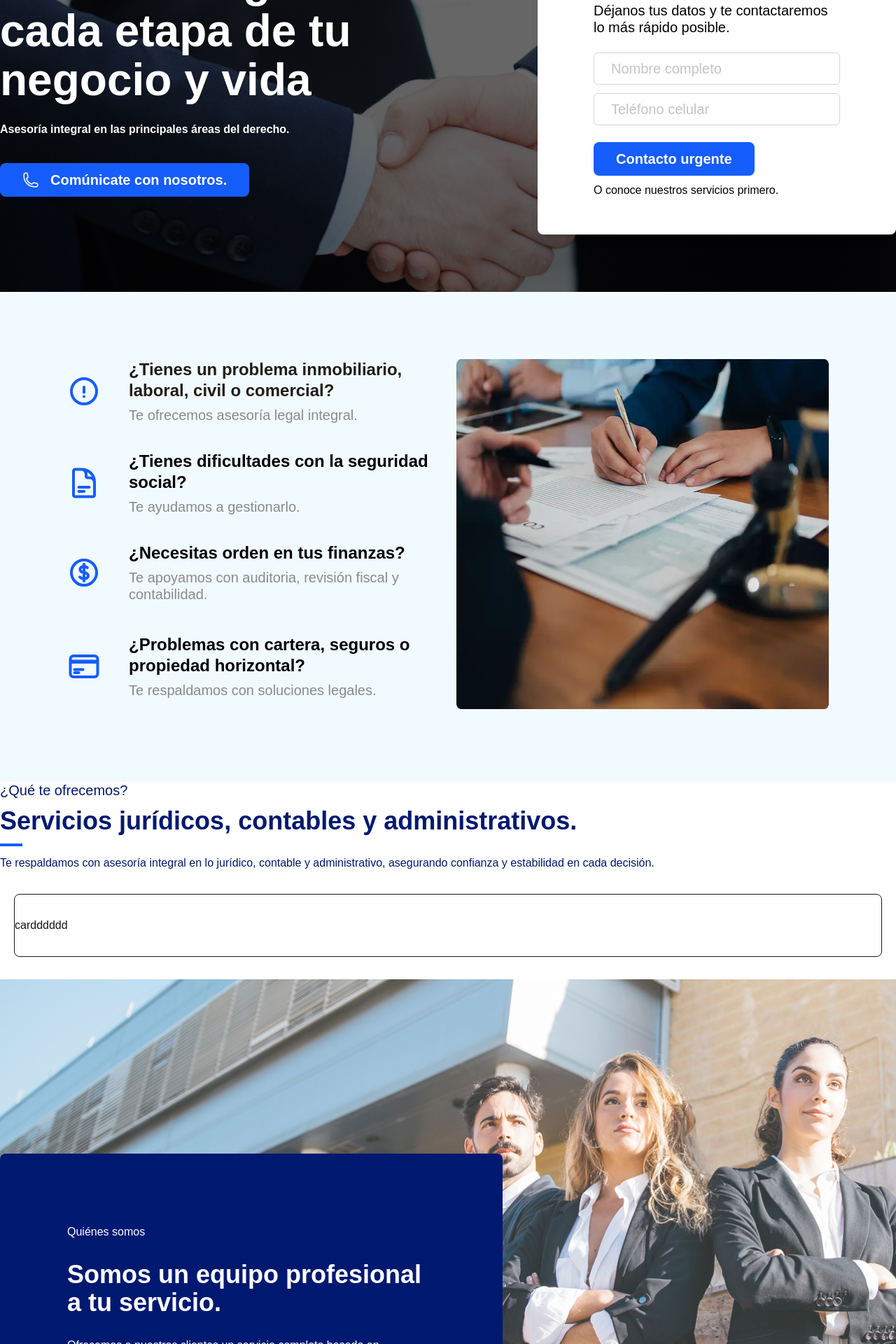
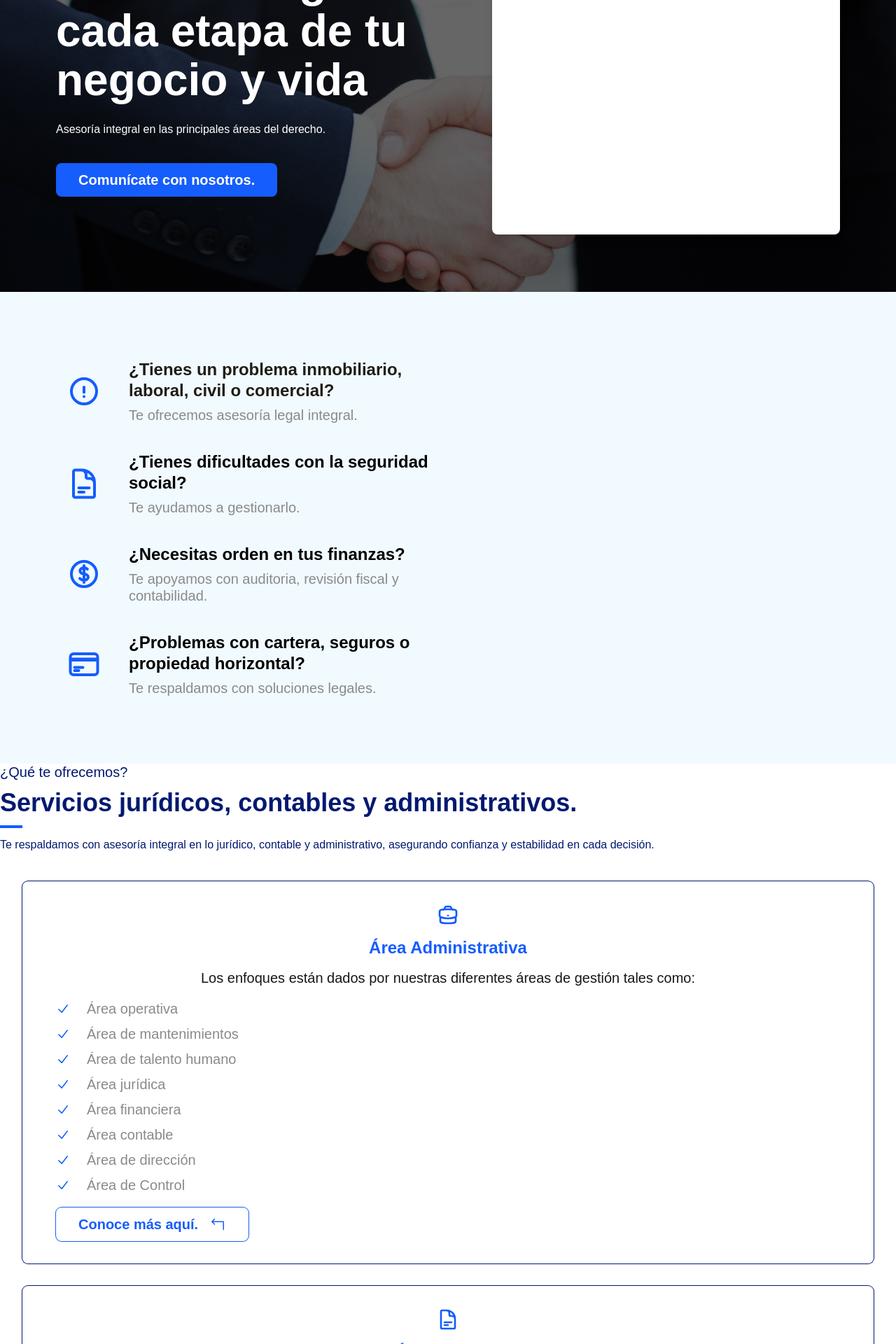
Before and after one commit to App-vance/appvance_legalmanager_web, a Next.js app: page / in a window 1280 px wide. Shown: the part 320-2240 px from the top of the page at 70% size. Built offline with nearby package versions, Linux system fonts and the light colour scheme.

Commit message:
services design

```diff
--- a/components/CardService.tsx
+++ b/components/CardService.tsx
@@ -1,7 +1,40 @@
-export default function CardService() {
+import Button from "@/components/Button";
+import { ArrowTurnUpLeftIcon } from "@heroicons/react/24/outline";
+import { CheckIcon } from '@heroicons/react/20/solid';
+import React from 'react'
+
+type CardServiceProps = {
+  title: string;
+  description: string;
+  items: string[];
+  icon?: React.ReactNode;
+}
+
+const CardService = ({ title, description, items, icon }: CardServiceProps) => {
   return (
     <>
-      <div className="border rounded-lg py-8">cardddddd</div>
+      <div className="ring ring-[#001970] rounded-lg py-8">
+        {icon}
+        <h1 className="text-center text-features text-secondary-blue mb-4">{title}</h1>
+        <p className="text-center text-body px-6 mb-5">{description}</p>
+        <ul className='flex flex-col gap-3 px-12 mb-5'>
+          {items.map((item, index) => (
+            <li key={index} className='flex gap-6 items-center text-body text-gray'>
+              <span>
+                <CheckIcon className='w-5 h-5 text-secondary-blue' />
+              </span>
+              {item}
+            </li>
+          ))}
+        </ul>
+        <Button
+          text="Conoce más aquí."
+          customClass="mx-12 text-button ring ring-secondary-blue bg-white flex-row-reverse !text-secondary-blue"
+          icon={<ArrowTurnUpLeftIcon className="h-6 w-6" />}
+        />
+      </div>
     </>
   );
-}
+};
+
+export default CardService;
--- a/modules/Hero.tsx
+++ b/modules/Hero.tsx
@@ -1,31 +1,23 @@
 "use client";
-
-import { PhoneIcon } from "@heroicons/react/24/outline";
-
 import Button from "@/components/Button";
-import ContactForm from "@/modules/ContactForm";
+import React from "react";
 
 const Hero = () => {
   return (
-    <div className="hero-bg flex flex-col items-center justify-center py-24 text-white">
-      <div className="mx-auto max-w-7xl w-full flex items-center justify-between gap-20">
+    <div className="hero-bg flex items-center justify-between px-20 text-white">
       <div>
         <h1 className="text-title max-w-[650px]">
           Tu aliado legal en cada etapa de tu negocio y vida
         </h1>
-          <h3 className="pt-6 pb-9 text-[1rem] font-semibold leading-[24px]">Asesoría integral en las principales áreas del derecho.</h3>
+        <p className="pt-6 pb-9 text-[1rem] font-medium leading-[24px]">Asesoría integral en las principales áreas del derecho.</p>
         <Button
-            text="Comúnicate con nosotros."
+            text="Comunícate con nosotros."
             customClass="text-button bg-secondary-blue"
-            icon={<PhoneIcon className="h-6 w-6" />}
             onClick={() => console.log("Solicitar asesoría clicked")}
         />
       </div>
-        <div className="flex flex-col py-16 px-20 bg-white rounded-lg shadow-lg h-[450px] w-[512px] gap-6">
-          <h3 className="text-primary-blue text-features">¿Necesitas asesoría urgente?</h3>
-          <p className="text-black text-body">Déjanos tus datos y te contactaremos lo más rápido posible.</p>
-          <ContactForm />
-        </div>
+      <div className="flex flex-col items-center justify-center py-16 px-20 bg-white rounded-lg shadow-lg h-[450px] w-[512px]">
+        <p>Formulario</p>
       </div>
     </div>
   );
--- a/modules/Info.tsx
+++ b/modules/Info.tsx
@@ -4,9 +4,9 @@ import { ExclamationCircleIcon, DocumentTextIcon, CurrencyDollarIcon, CreditCard
 export default function Info() {
   return (
     <>
-      <section className="bg-[#F1FAFF] flex flex-col justify-between lg:flex-row lg:h-[700px] lg:p-24 lg:gap-6">
-        <div className="w-full px-9 py-16 lg:flex-1 lg:h-full lg:px-0 lg:py-0 lg:max-h-[500px]">
-          <div className="flex flex-col gap-6 lg:h-full">
+      <section className="bg-[#F1FAFF] flex flex-col justify-between lg:flex-row lg:p-24 lg:gap-6">
+        <div className="w-full px-9 py-16 lg:flex-1 lg:px-0 lg:py-0">
+          <div className="flex flex-col gap-6 lg:gap-10">
             <div className="flex-1 border-b border-gray lg:border-none last:border-b-0 xl:max-w-[560px]">
               <div className="flex flex-col lg:flex-row lg:items-center lg:gap-10">
                 <div className="shrink-1">
@@ -56,12 +56,12 @@ export default function Info() {
             </div>
           </div>
         </div>
-        <div className="relative px-0 w-full h-[350px] lg:flex-1 lg:h-[500px]">
+        <div className="relative px-0 w-full h-[350px] lg:flex-1 lg:h-full lg:my-auto">
           <Image
             src="/img/image-legal-manager-info.webp"
             alt="Ejemplo"
             fill
-            className="!rounded-none lg:rounded-lg lg:max-w-[632px] lg:max-h-[500px] lg:ml-auto"
+            className="!rounded-none lg:rounded-lg lg:max-w-[632px] lg:max-h-full lg:ml-auto"
           />
         </div>
       </section>
--- a/modules/Services.tsx
+++ b/modules/Services.tsx
@@ -1,4 +1,5 @@
 import CardService from "@/components/CardService";
+import { BriefcaseIcon, DocumentTextIcon } from "@heroicons/react/24/outline";
 
 export default function Services() {
   return (
@@ -10,8 +11,37 @@ export default function Services() {
           <div className="w-8 h-1 bg-secondary-blue"></div>
           <p>Te respaldamos con asesoría integral en lo jurídico, contable y administrativo, asegurando confianza y estabilidad en cada decisión.</p>
         </div>
-        <div className="px-5 py-8">
-          <CardService />
+        <div className="flex flex-col gap-8 px-8 py-10">
+          <CardService
+            title="Área Administrativa"
+            description="Los enfoques están dados por nuestras diferentes áreas de gestión tales como:"
+            icon={<BriefcaseIcon className="h-8 w-8 stroke-2 mb-4 mx-auto text-secondary-blue" />}
+            items={[
+              "Área operativa",
+              "Área de mantenimientos",
+              "Área de talento humano",
+              "Área jurídica",
+              "Área financiera",
+              "Área contable",
+              "Área de dirección",
+              "Área de Control"
+            ]}
+          />
+          <CardService
+            title="Área Jurídica"
+            description="Los enfoques están dados por nuestras diferentes áreas de gestión tales como:"
+            icon={<DocumentTextIcon className="h-8 w-8 stroke-2 mb-4 mx-auto text-secondary-blue" />}
+            items={[
+              "Área operativa",
+              "Área de mantenimientos",
+              "Área de talento humano",
+              "Área jurídica",
+              "Área financiera",
+              "Área contable",
+              "Área de dirección",
+              "Área de Control"
+            ]}
+          />
         </div>
       </section>
     </>
```
Lines whose indentation alone changed are shown as unchanged.
